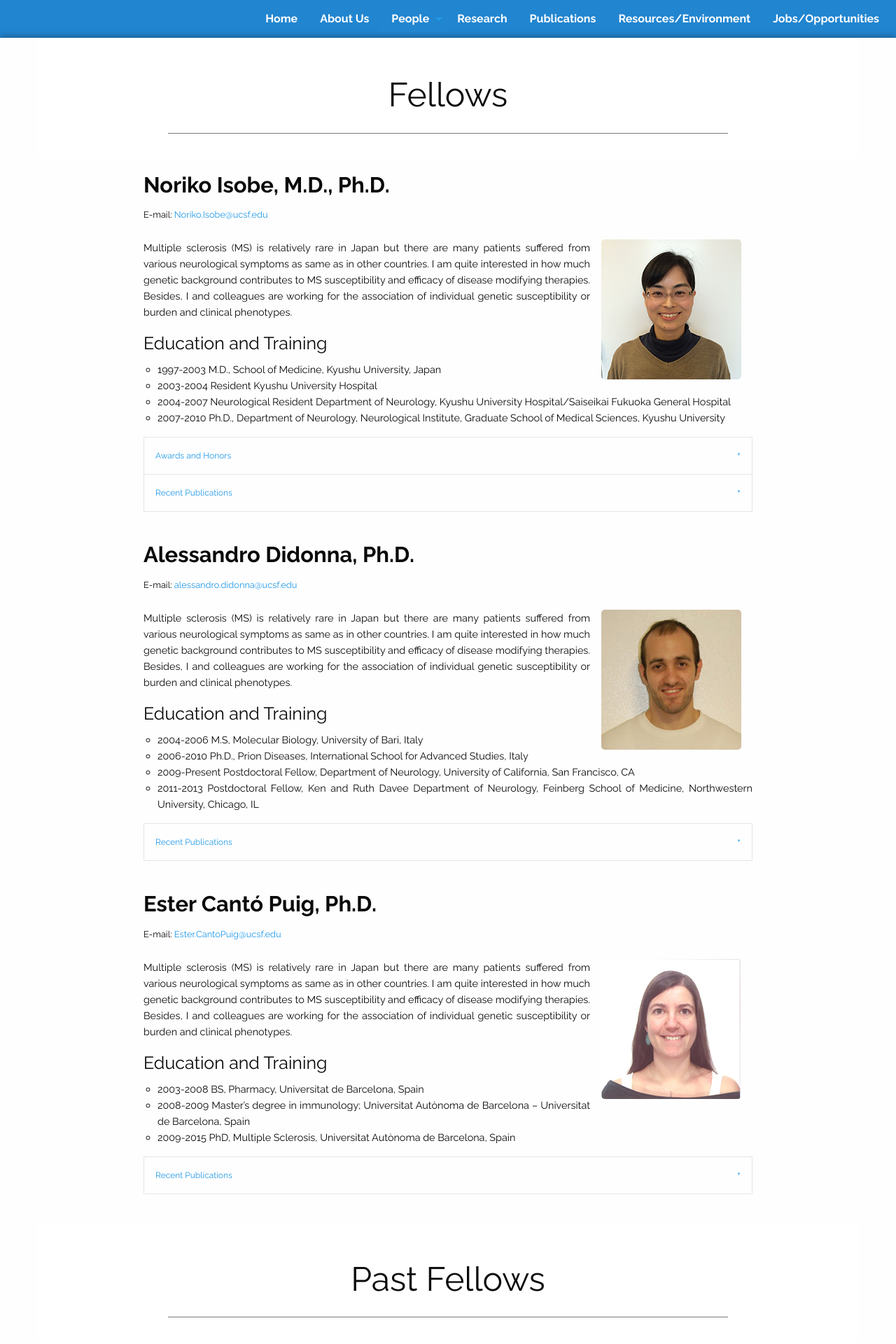
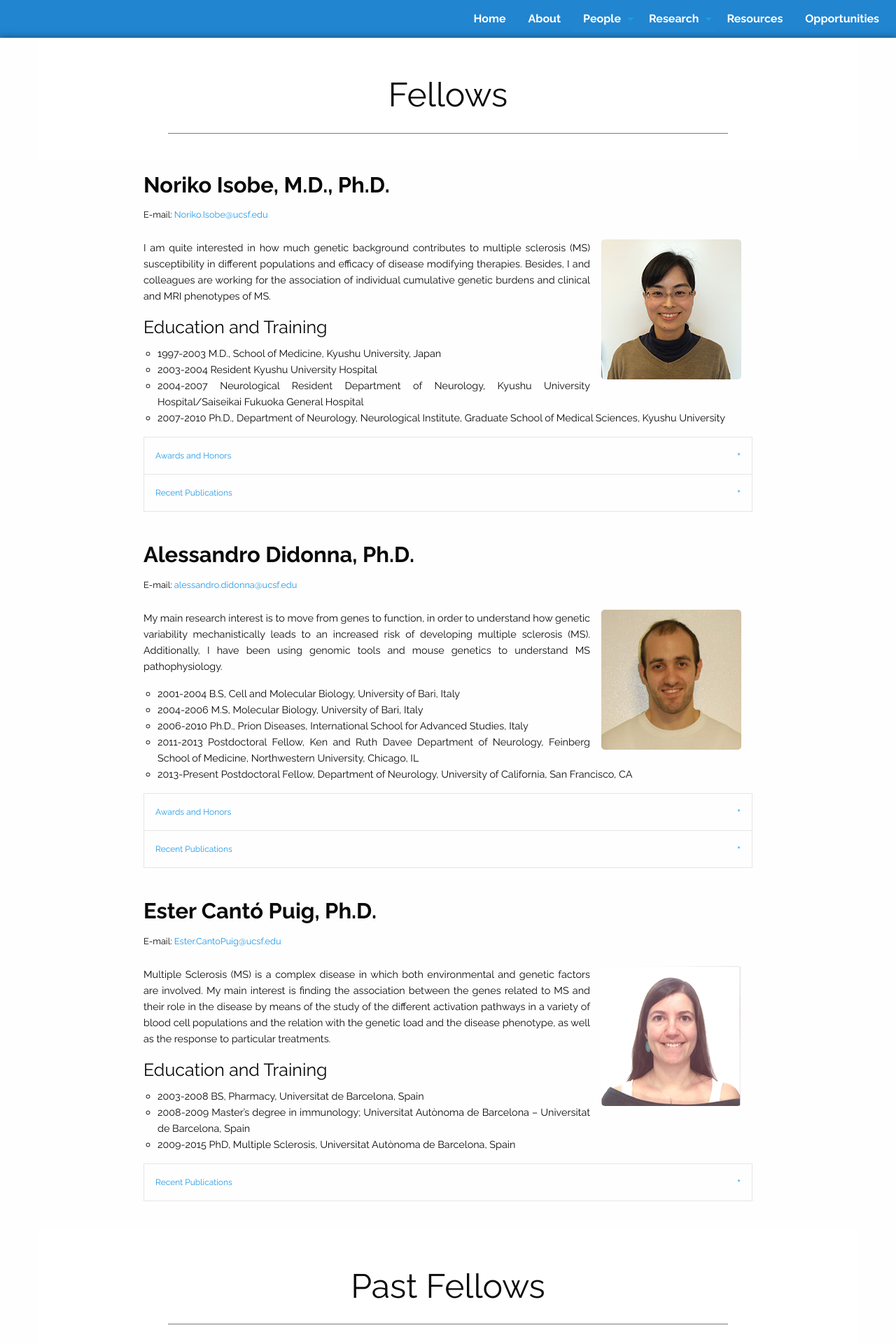
Before and after one commit to Tommyixi/msgenes, a PHP site: page /fellows.html in a window 1280 px wide. Shown: the top 1920 px of the page at 70% size. Run offline with PHP 8.4, Linux system fonts and the light colour scheme.

Commit message:
updates site

```diff
--- a/css/custom.css
+++ b/css/custom.css
@@ -8,6 +8,9 @@
 	background-color: #2185d0 !important;
 	font-weight: bolder;
 	/*color:rgb(200, 236, 254) !important;*/
+}
+.off-canvas-wrapper{
+	background-color: #2185d0 !important;
 }
 .is-dropdown-submenu{
 	border: 1px solid black;
@@ -21,6 +24,9 @@
 }
 .blue-background{
 	background-color: #2185d0 !important;
+}
+.white-text, .white-text:hover{
+	color:white;
 }
 .no-border{
 	border: none;
--- a/fellows.html
+++ b/fellows.html
@@ -12,7 +12,6 @@
     <link rel="stylesheet" type="text/css" href="css/custom.css">
   </head>
   <body>
-
 
     <div class="off-canvas-wrapper">
       <div class="off-canvas-wrapper-inner" data-off-canvas-wrapper>
@@ -29,6 +28,21 @@
           <ul class="vertical dropdown menu" data-dropdown-menu>
                 <li><a href="index.html">Home</a></li>
                 <li><a href="about.html">About Us</a></li>
+                <li><a href="faculty.html">Faculty</a></li>
+                <li><a href="fellows.html">Fellows</a></li>
+                <li><a href="staff.html">Staff</a></li>
+                <li><a href="research.html">Research</a></li>
+                <li><a href="publications.html">Publications</a></li>
+                <li><a href="resources.html">Resources</a></li>
+                <li><a href="jobs.html">Opportunities</a></li>
+          </ul>
+        </div>
+
+        <div id="widemenu" class="top-bar">
+          <div class="top-bar-right">
+            <ul class="dropdown menu" data-dropdown-menu>
+                <li><a href="index.html">Home</a></li>
+                <li><a href="about.html">About</a></li>
                 <li>
                   <a href="faculty.html">People</a>
                   <ul class="menu vertical no-border">
@@ -37,39 +51,20 @@
                   <li><a href="staff.html">Staff</a></li>
                   </ul>
                 </li>
-                <li><a href="research.html">Research</a></li>
+                <li>
+                  <a href="research.html">Research</a>
+                  <ul class="menu vertical no-border">
                     <li><a href="publications.html">Publications</a></li>
-                <li><a href="resources.html">Resources/Environment</a></li>
-                <li><a href="jobs.html">Jobs/Opportunities</a></li>
-          </ul>
-        </div>
-
-        <div id="widemenu" class="top-bar">
-          <div class="top-bar-right">
-            <ul class="dropdown menu" data-dropdown-menu>
-                <li><a href="index.html">Home</a></li>
-                <li><a href="about.html">About Us</a></li>
-                <li>
-                  <a href="faculty.html">People</a>
-                  <ul class="menu vertical no-border">
-                  <li><a href="faculty.html">Faculty</a></li>
-                  <li><a href="fellows.html">Fellows</a></li>
-                  <li><a href="staff.html">Staff</a></li>
                   </ul>
                 </li>
-                <li><a href="research.html">Research</a></li>
-                <li><a href="publications.html">Publications</a></li>
-                <li><a href="resources.html">Resources/Environment</a></li>
-                <li><a href="jobs.html">Jobs/Opportunities</a></li>
+                <li><a href="resources.html">Resources</a></li>
+                <li><a href="jobs.html">Opportunities</a></li>
             </ul>
           </div>
         </div>
 
         <div class="off-canvas-content" data-off-canvas-content>
           <div class="row column">
-
-
-
 
             <div class="callout large no-border small-padding">
               <div class="row column text-center ">
@@ -84,7 +79,7 @@
             		<div><small>E-mail: <a href="mailto:Noriko.Isobe@ucsf.edu">Noriko.Isobe@ucsf.edu</a></small></div>
             		<br>
           			<img src="images/noriko.jpg" class='margin-image' align="right">
-    		<p class='small-font'>Multiple sclerosis (MS) is relatively rare in Japan but there are many patients suffered from various neurological symptoms as same as in other countries. I am quite interested in how much genetic background contributes to MS susceptibility and efficacy of disease modifying therapies. Besides, I and colleagues are working for the association of individual genetic susceptibility or burden and clinical phenotypes.</p>
+            		<p class='small-font'>I am quite interested in how much genetic background contributes to multiple sclerosis (MS) susceptibility in different populations and efficacy of disease modifying therapies. Besides, I and colleagues are working for the association of individual cumulative genetic burdens and clinical and MRI phenotypes of MS. </p>
                 <h4>Education and Training</h4>
                 <ul class='small-font circle-list-style'>
                   <li>1997-2003 M.D., School of Medicine, Kyushu University, Japan</li>
@@ -97,14 +92,14 @@
                     <a href="#" class="accordion-title">Awards and Honors</a>
                     <div class="accordion-content" data-tab-content>
                       <ul class='small-font circle-list-style'>
-                <li>2009 Travel grant for 26th Congress of  European Committee for Treatment and Research in Multiple Sclerosis (ECTRIMS)</li>
+                        <li>2009 Travel grant for 26th Congress of European Committee for Treatment and Research in Multiple Sclerosis (ECTRIMS)</li>
                         <li>2010 Travel grant for 27th Congress of ECTRIMS in Göteborg, Sweden</li>
                         <li>2010 Grant for Research on Intractable diseases, The Association for Preventive Medicine of Japan</li>
                         <li>2011 Post-doctoral Fellowship, The Uehara Memorial Foundation</li>
                         <li>2011 Young Investigator Award, the 4th Congress of the Pan-AsianCommittee for Treatment and Research in Multiple Sclerosis (PACTRIMS)</li>
                         <li>2011 Young Neuroimmunologist Award, the 23rd Annual Meeting of the Japanese Society for Neuroimmunology</li>
                         <li>2012-2014 Postdoctoral Fellowship for Research Abroad, Japan Society for the Promotion of Science (JSPS)</li>
-                <li>2014-present Research Fellowship for Young Scientists (PD), JSPS</li>
+                        <li>2014-2015 Research Fellowship for Young Scientists (PD), JSPS</li>
                       </ul>
                     </div>
                   </li>
@@ -112,8 +107,10 @@
                     <a href="#" class="accordion-title">Recent Publications</a>
                     <div class="accordion-content" data-tab-content>
                       <ul class='small-font circle-list-style'>
-                <li>Isobe N, Madireddy L, Khankhanian P, Matsushita T, Caillier SJ, More JM, Gourraud PA, McCauley JL, Beecham A, International Multiple Sclerosis Genetics Consortium, Piccio L, Herbert J, Khan O, Cohen J, Stone L, Santaniello A, Cree BAC, Onengut-Gumuscu S, Rich SS, Hauser SL, Sawcer S, Oksenberg JR. An ImmunoChip study of multiple sclerosis risk in African Americans. Brain 2015 (in press)</li>
-                <li>Nickles D, Madireddy L, Patel N, Isobe N, Miller BL, Baranzini SE, Kramer JH, Oksenberg JR. Whole genome sequences of 2 octogenarians with sustained cognitive abilities. Neurobiol Aging 2014 (in press).</li>
+                        <li>Isobe N, Keshavan A, Gourraud PA, Zhu AH, Datta E, Schlaeger R, Caillier SJ, Santaniello A, Lizée A, Himmelstein DS, Baranzini SE, Hollenbach J, Cree BA, Hauser SL, Oksenberg JR, Henry RG. Association of HLA Genetic Risk Burden With Disease Phenotypes in Multiple Sclerosis. JAMA Neurol. 2016 (in press).</li>
+                        <li>Didonna A, Isobe N, Caillier SJ, Li KH, Burlingame AL, Hauser SL, Baranzini SE, Patsopoulos NA, Oksenberg JR. A non-synonymous single-nucleotide polymorphism associated with multiple sclerosis risk affects the EVI5 interactome. Hum Mol Genet. 2015; 24:7151-8.</li>
+                        <li>Isobe N, Madireddy L, Khankhanian P, Matsushita T, Caillier SJ, More JM, Gourraud PA, McCauley JL, Beecham A, International Multiple Sclerosis Genetics Consortium, Piccio L, Herbert J, Khan O, Cohen J, Stone L, Santaniello A, Cree BAC, Onengut-Gumuscu S, Rich SS, Hauser SL, Sawcer S, Oksenberg JR. An ImmunoChip study of multiple sclerosis risk in African Americans. Brain 2015; 138:1518-30.</li>
+                        <li>Nickles D, Madireddy L, Patel N, Isobe N, Miller BL, Baranzini SE, Kramer JH, Oksenberg JR. Whole genome sequences of 2 octogenarians with sustained cognitive abilities. Neurobiol Aging 2015; 36:1435-8..</li>
                         <li>Isobe N, Oksenberg JR . Genetic studies of multiple sclerosis and neuromyelitis optica: current status in European, African American, and Asian populations . Clin Exp Neuroimmunol 2014, 5:61-8.</li>
                         <li>Harbo HF, Isobe N, Berg-Hansen P, Bos SD, Caillier SJ, Gustavsen MW, Mero IL, Celius EG, Hauser SL, Oksenberg JR, Gourraud PA. Oligoclonal bands and age at onset correlate with genetic risk score in multiple sclerosis. Mult Scler 2014, 20:660-8.</li>
                         <li>Isobe N, Damotte V, Lo Re V, Ban M, Pappas D, Guillot-Noel L, Rebeix I, Compston A, Mack T, Cozen W, Fontaine B, Hauser SL, Oksenberg JR, Sawcer S, Gourraud PA. Genetic burden in multiple sclerosis families. Genes Immun 2013, 14:434-40.</li>
@@ -124,7 +121,6 @@
                       </ul>
                     </div>
                   </li>
-          <!-- ... -->
                 </ul>
             	</div>
             </div>
@@ -137,25 +133,38 @@
             		<div><small>E-mail: <a href="mailto:alessandro.didonna@ucsf.edu">alessandro.didonna@ucsf.edu</a></small></div>
             		<br>
             		<img src="images/alessandro.jpg" class='margin-image' align="right">
-        <p class='small-font'>Multiple sclerosis (MS) is relatively rare in Japan but there are many patients suffered from various neurological symptoms as same as in other countries. I am quite interested in how much genetic background contributes to MS susceptibility and efficacy of disease modifying therapies. Besides, I and colleagues are working for the association of individual genetic susceptibility or burden and clinical phenotypes.</p>
-        <h4>Education and Training</h4>
+                <p class='small-font'>My main research interest is to move from genes to function, in order to understand how genetic variability mechanistically leads to an increased risk of developing multiple sclerosis (MS). Additionally, I have been using genomic tools and mouse genetics to understand MS pathophysiology.</h4>
                 <ul class='small-font circle-list-style'>
+                  <li>2001-2004 B.S, Cell and Molecular Biology, University of Bari, Italy</li>
                   <li>2004-2006 M.S, Molecular Biology, University of Bari, Italy</li>
                   <li>2006-2010 Ph.D., Prion Diseases, International School for Advanced Studies, Italy</li>
-          <li>2009-Present Postdoctoral Fellow, Department of Neurology, University of California, San Francisco, CA</li>
                   <li>2011-2013 Postdoctoral Fellow, Ken and Ruth Davee Department of Neurology, Feinberg School of Medicine, Northwestern University, Chicago, IL</li>
+                  <li>2013-Present Postdoctoral Fellow, Department of Neurology, University of California, San Francisco, CA</li>
                 </ul>
                 <ul class="accordion" data-accordion data-accordion data-allow-all-closed="true">
+                  <li class="accordion-item" data-accordion-item>
+                    <a href="#" class="accordion-title">Awards and Honors</a>
+                    <div class="accordion-content" data-tab-content>
+                      <ul class='small-font circle-list-style'>
+                        <li>2015-2017 Italian Multiple Sclerosis Foundation (FISM) Senior Research Fellowship</li>
+                        <li>2015 Travel grant for the 140th Annual Meeting of the American Neurological Association</li>
+                      </ul>
+                    </div>
+                  </li>
                   <li class="accordion-item" data-accordion-item>
                     <a href="#" class="accordion-title">Recent Publications</a>
                     <div class="accordion-content" data-tab-content>
                       <ul class='small-font circle-list-style'>
-                <li>A Venkatraman, YS Hu, A Didonna, M Cvetanovic, A Krbanjevic, P Bilesimo,P Opal. The histone deacetylase HDAC3 is essential for Purkinje cell function, potentially complicating the use of HDAC inhibitors in SCA1. Hum Mol Genet 2014 Mar 6.</li>
-                <li>A Didonna. Prion protein and its role in signal transduction. Cellular and Molecular Biology Letters 2013 Jun;18(2):209-30.</li>
-                <li>S Mahammad, P Murthy, A Didonna, B Grin, E Israeli, R Perrot, P Bomont, J P Julien, E Kuczmarski, P Opal and R D Goldman. Giant axonal neuropathy-associated gigaxonin mutations impair intermediate filament protein degradation. Journal of clinical investigation 2013 May 1;123(5):1964-75</li>
-                <li>A Didonna, J Sussman, F Benetti, G Legname. The role of Bax and caspase 3 in Doppel-induced apoptosis of cerebellar granule cells. Prion 2012 Jul 1;6(3).</li>
-                <li>A Didonna, L Vaccari, A Bek, G Legname. FTIR Microspectroscopy: a multiple-screening platform for investigating single-cell biochemical perturbations upon prion infection. ACS Chemical Neuroscience 2011 Mar 16;2(3):160-74.</li>
-                <li>A Didonna and G Legname. Aberrant ERK 1/2 complex activation and localization in scrapie-infected GT1-1 cells. Molecular Neurodegeneration 2010 Aug 9;5:29.</li>
+                        <li>A. Didonna. Preclinical Models of Multiple Sclerosis: Advantages and Limitations towards Better Therapies. Current Medicinal Chemistry 2016 23:1421-38.</li>
+                        <li>A. Didonna, F. Benetti. Post-translational modifications in neurodegeneration. AIMS Biophysics 2016 3(1): 27-49.</li>
+                        <li>A. Didonna, N. Isobe, S. J. Caillier, K. H. Li, A. L. Burlingame, S. L. Hauser, S. E. Baranzini, N. A. Patsopoulos and J. R. Oksenberg. A non-synonymous single-nucleotide polymorphism associated with multiple sclerosis risk affects the EVI5 interactome. Human Molecular Genetics 2015 24(24):7151-8.</li>
+                        <li>A. Didonna, A. C. Venturini, K. Hartman, T. Vranac, V. C. Serbec and G. Legname. Characterization of four new monoclonal antibodies against the distal N-terminal region of PrPc. PeerJ 2015 3:e811.</li>
+                        <li>A. Didonna and J. R. Oksenberg. Genetic determinants of risk and progression in multiple sclerosis. Clinica Chimica Acta 2015 449:16-22.</li>
+                        <li>A. Didonna and P. Opal. The promise and perils of HDAC inhibitors in neurodegeneration. Annals of Clinical and Translational Neurology 2015 2:79-101.</li>
+                        <li>A. Venkatraman*, Y. S. Hu*, A. Didonna*, M. Cvetanovic*, A. Krbanjevic*, P. Bilesimo and P. Opal. The histone deacetylase HDAC3 is essential for Purkinje cell function, potentially complicating the use of HDAC inhibitors in SCA1. Human Molecular Genetics 2014 Jul 15;23(14):3733-45. *These authors equally contributed to the study.</li>
+                        <li>A. Didonna. Prion protein and its role in signal transduction. Cellular and Molecular Biology Letters 2013 Jun;18(2):209-30.</li>
+                        <li>A. Didonna, J. Sussman, F. Benetti, G. Legname. The role of Bax and caspase 3 in Doppel induced apoptosis of cerebellar granule cells. Prion 2012 Jul 1;6(3).</li>
+                        <li>A. Didonna and G. Legname. Aberrant ERK 1/2 complex activation and localization in scrapie-infected GT1-1 cells. Molecular Neurodegeneration 2010 Aug 9;5:29.</li>
                       </ul>
                     </div>
                   </li>
@@ -171,7 +180,7 @@
                 <div><small>E-mail: <a href="mailto:Ester.CantoPuig@ucsf.edu">Ester.CantoPuig@ucsf.edu</a></small></div>
                 <br>
                 <img src="images/ester.jpg" class='margin-image' align="right">
-        <p class='small-font'>Multiple sclerosis (MS) is relatively rare in Japan but there are many patients suffered from various neurological symptoms as same as in other countries. I am quite interested in how much genetic background contributes to MS susceptibility and efficacy of disease modifying therapies. Besides, I and colleagues are working for the association of individual genetic susceptibility or burden and clinical phenotypes.</p>
+                <p class='small-font'>Multiple Sclerosis (MS) is a complex disease in which both environmental and genetic factors are involved. My main interest is finding the association between the genes related to MS and their role in the disease by means of the study of the different activation pathways in a variety of blood cell populations and the relation with the genetic load and the disease phenotype, as well as the response to particular treatments.</p>
                 <h4>Education and Training</h4>
                 <ul class='small-font circle-list-style'>
                   <li>2003-2008 BS, Pharmacy, Universitat de Barcelona, Spain</li>
@@ -183,6 +192,11 @@
                     <a href="#" class="accordion-title">Recent Publications</a>
                     <div class="accordion-content" data-tab-content>
                       <ul class='small-font circle-list-style'>
+                        <li>Comabella M, Cantó E, Nurtdinov R, Río J, Villar LM, Picón C, Castilló J, Fissolo N, Aymerich X, Auger C, Rovira A, Montalban X. MRI phenotypes with high neurodegeneration are associated with peripheral blood B-cell changes. Hum Mol Genet. 2016 Jan 15;25(2):308-16. doi: 10.1093/hmg/ddv473. Epub 2015 Nov 24.</li>
+                        <li>Borràs E, Cantó E, Choi M, Maria Villar L, Álvarez-Cermeño JC, Chiva C, Montalban X, Vitek O, Comabella M, Sabidó E. Protein-Based Classifier to Predict Conversion from Clinically Isolated Syndrome to Multiple Sclerosis. Mol Cell Proteomics. 2016 Jan;15(1):318-28. doi: 10.1074/mcp.M115.053256. Epub 2015 Nov 9.</li>
+                        <li>Negrotto L, Cantó E, Río J, Tintoré M, Montalban X, Comabella M. Peripheral blood non-MAIT CD8+CD161hi cells are decreased in relapsing-remitting multiple sclerosis patients treated with interferon beta. J Neuroimmunol. 2015 Nov 15;288:98-101. doi: 10.1016/j.jneuroim.2015.09.007. Epub 2015 Sep 25.</li>
+                        <li>Cantó E, Tintoré M, Villar LM, Costa C, Nurtdinov R, Álvarez-Cermeño JC, Arrambide G, Reverter F, Deisenhammer F, Hegen H, Khademi M, Olsson T, Tumani H, Rodríguez-Martín L, Piehl F, Bartos A, Zimova D, Kotoucova J, Kuhle J, Kappos L, García-Merino JA, Sánchez AJ, Saiz A, Blanco Y, Hintzen R, Jafari N, Brassat D, Lauda F, Roesler R, Rejdak K, Papuc E, de Andrés C, Rauch S, Khalil M, Enzinger C, Galimberti D, Scarpini E, Teunissen C, Sánchez A, Rovira A, Montalban X, Comabella M. Chitinase 3-like 1: prognostic biomarker in clinically isolatedsyndromes. Brain. 2015 Apr;138(Pt 4):918-31</li>
+                        <li>Schwab N, Schneider-Hohendorf T, Pignolet B, Spadaro M, Görlich D, Meinl I, Windhagen S, Tackenberg B, Breuer J, Cantó E, Kümpfel T, Hohlfeld R, Siffrin V, Luessi F, Posevitz-Fejfár A, Montalban X, Meuth SG, Zipp F, Gold R, Du Pasquier RA, Kleinschnitz C, Jacobi A, Comabella M, Bertolotto A, Brassat D, Wiendl H. PML risk stratification using anti-JCV antibody index and L-selectin. Mult Scler. 2015 Oct 2. pii: 1352458515607651. [Epub ahead of print]</li>
                         <li>Cantó E, Tintoré M, Villar LM, Borrás E, Álvarez-Cermeño JC, Chiva C, Sabidó E, Rovira A,
                         Montalban X, Comabella M. Validation of biomarkers associated with the conversion fromclinically isolated syndrome to multiple sclerosis. J Neuroinflammation. 2014 Nov 13;11:181.</li>
                         <li>Fissolo N, Cantó E, Vidal-Jordana A, Castilló J, Montalban X, Comabella M. Levels of soluble
@@ -214,7 +228,7 @@
             </div>
 
             <div class='row'>
-      <div class='small-6 medium-5 medium-offset-1 columns text-center'>
+              <div class='small-12 medium-5 medium-offset-1 columns text-center'>
                 <ul class='circle-list-style left-align'>
                   <li>Antonio Uccelli, M.D. <small> - Professor. Department of Neuroscience, Ophthalmology, Genetics, Maternal and Child Health  (DINOGMI). University of Genoa, Italy (1993-1995) </small></li>
                   <li>Yi Li, Ph.D. <small> - Professor. Dept. Neurology, Norman Bethune University, Jilin, P.R. China (1993-1995)</small></li>
@@ -227,7 +241,7 @@
                   <li>Derek Pappas, Ph.D. <small> - Consultant. Oakland Children Hospital (2005-2010)</small></li>
                 </ul>
               </div>
-      <div class='small-6 medium-5 medium-offset-1 columns text-center'>
+              <div class='small-12 medium-5 medium-offset-1 columns text-center'>
                 <ul class='circle-list-style left-align'>
                   <li>Joseph McElroy, Ph.D. <small> - Research Scientist, Center for Biostatistics, Ohio State University (2005-2011)</small></li>
                   <li>Enrico Pedemonte, Ph.D. <small> - Neurology private practice, Genoa, Italy (2006-2007)</small></li>
@@ -244,9 +258,10 @@
               </div>
             </div>
 
-
           <br>
 
+         </div>
+        </div>
       </div>
     </div>
 
--- a/foundation/js/app.js
+++ b/foundation/js/app.js
@@ -1,4 +1,10 @@
 $(document).ready(function(){
 	$(document).foundation()
 
+	$('.research-link').click(function(e){
+	  e.preventDefault()
+	  $('html, body').animate({
+	    scrollTop: $("#" + this.classList[1]).offset().top - 40
+	    },1000 );
+	  })
 })
```
Also changed, not shown: about.html (+24 -25 lines), faculty.html (+20 -23 lines), index.html (+19 -21 lines), jobs.html (+20 -22 lines), publications.html (+21 -22 lines), research.html (+22 -23 lines), resources.html (+72 -27 lines), staff.html (+23 -30 lines), js/custom.js (line endings or trailing spaces), 1 other file. Lines whose indentation alone changed are shown as unchanged.
